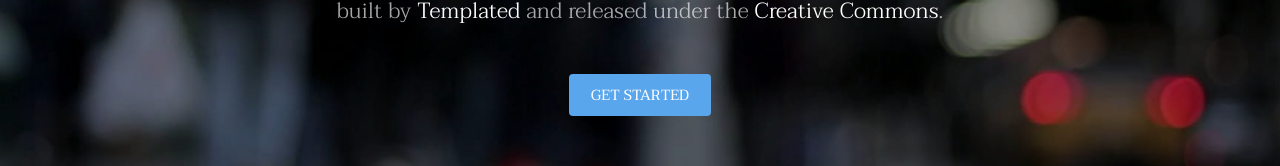
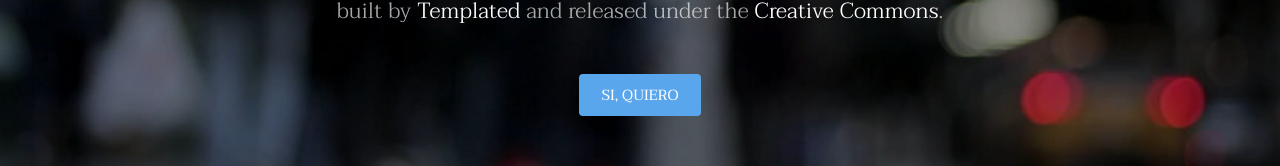
Before and after one commit to brayanvielmaa-cell/REP_04_METROPOLITA, a plain HTML site: page index.html in a window 1280 px wide. Shown: the part 459-625 px from the top of the page. Drawn offline with Linux system fonts and the light colour scheme.

Commit message:
correccion del boton por BRAYAN

```diff
--- a/index.html
+++ b/index.html
@@ -39,7 +39,7 @@
 					<h1>Descubre el maravilloso mundo con METROPOLITA</h1>
 					<p>A full responsive, business-oriented HTML5/CSS3 template<br />
 					built by <a href="https://templated.co/">Templated</a> and released under the <a href="https://templated.co/license">Creative Commons</a>.</p>
-					<a href="#one" class="button special scrolly">Get Started</a>
+					<a href="#one" class="button special scrolly">Si, quiero</a>
 				</div>
 			</section>
 
```
